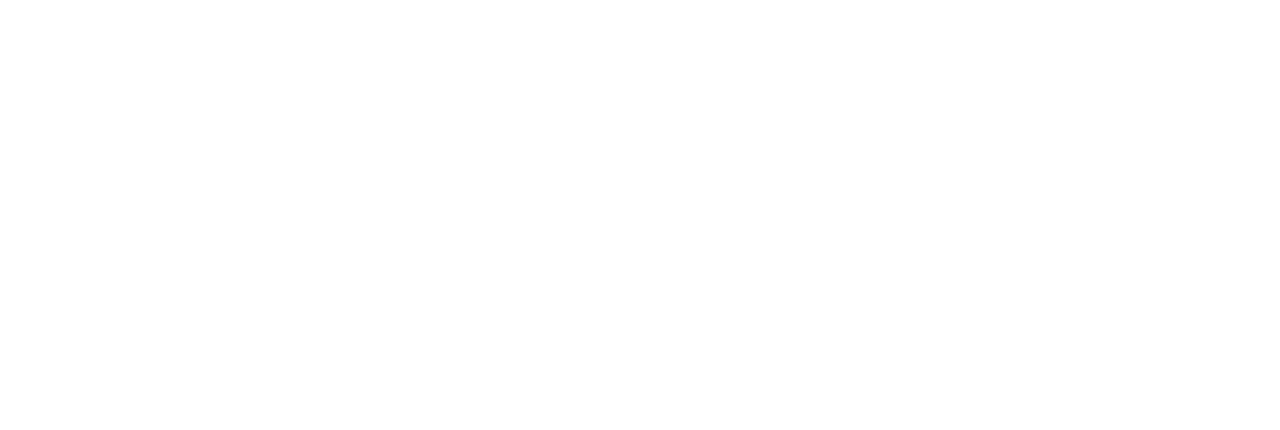
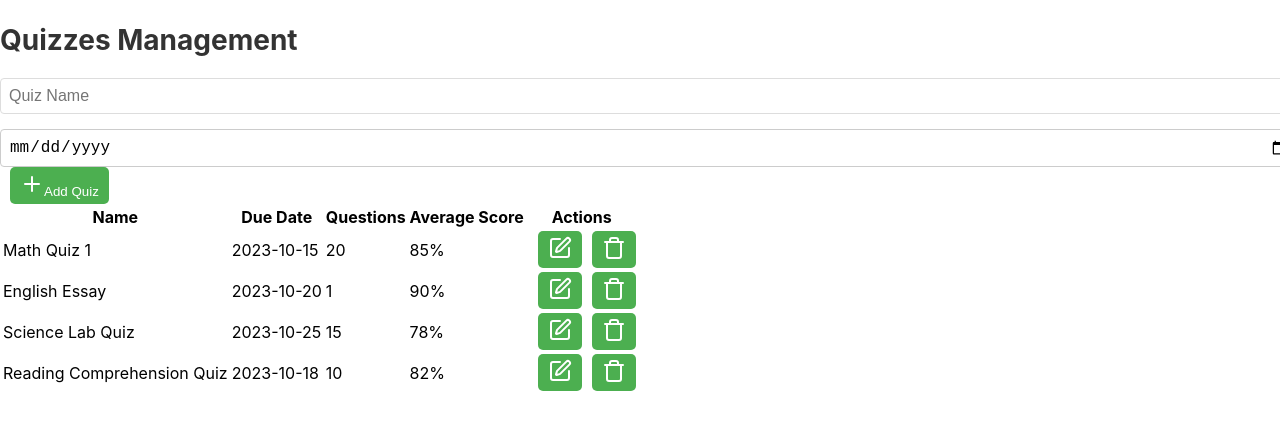
Before and after one commit to monicamuyama/little-learners, a React (Create React App) app in the folder client/: page /teacher/quizzes-management in a window 1280 px wide. Before the commit this address had no page. Shown: the top 430 px of the page. Built offline with nearby package versions, Linux system fonts and the light colour scheme.

Commit message:
Added the Quiz Management Page

```diff
--- a/client/package.json
+++ b/client/package.json
@@ -7,6 +7,7 @@
     "@testing-library/react": "^13.4.0",
     "@testing-library/user-event": "^13.5.0",
     "client": "file:",
+    "lucide-react": "^0.456.0",
     "react": "^18.3.1",
     "react-calendar": "^5.1.0",
     "react-dom": "^18.3.1",
--- a/client/src/App.js
+++ b/client/src/App.js
@@ -20,6 +20,8 @@
 import TeacherBooks from './parent/TeacherBooks.js';
 import TeacherReviews from './parent/TeacherReviews.js';
 import ParentTeacherMessaging from './parent/ParentTeacherMessaging.js';
+// Importing the QuizzesManagement component for the quizzes management section
+import QuizzesManagement from './TeacherDashboard/Components/QuizzesManagement';
 
 function App() {
   return (
@@ -45,7 +47,8 @@
       <Route path="/TeacherReviews" element={<TeacherReviews />} />
       <Route path="/ParentTeacherMessaging" element={<ParentTeacherMessaging />} />
 
-
+      {/* New route for the Quizzes Management section in the Teacher Dashboard */}
+      <Route path="/teacher/quizzes-management" element={<QuizzesManagement />} /> {/* New route for managing quizzes */}
 
 
 
--- /dev/null
+++ b/client/src/TeacherDashboard/Components/QuizzesManagement.js
@@ -0,0 +1,118 @@
+import React, { useState } from 'react';
+import { PlusIcon, EditIcon, TrashIcon } from 'lucide-react';
+
+const QuizzesManagement = () => {
+  const [quizzes, setQuizzes] = useState([
+    { name: 'Math Quiz 1', dueDate: '2023-10-15', numQuestions: 20, avgScore: 85 },
+    { name: 'English Essay', dueDate: '2023-10-20', numQuestions: 1, avgScore: 90 },
+    { name: 'Science Lab Quiz', dueDate: '2023-10-25', numQuestions: 15, avgScore: 78 },
+    { name: 'Reading Comprehension Quiz', dueDate: '2023-10-18', numQuestions: 10, avgScore: 82 },
+  ]);
+
+  const [newQuiz, setNewQuiz] = useState({
+    name: '',
+    dueDate: '',
+    numQuestions: 0,
+    avgScore: 0,
+  });
+
+  const handleQuizAdd = () => {
+    if (newQuiz.name.trim() !== '') {
+      setQuizzes([...quizzes, newQuiz]);
+      setNewQuiz({
+        name: '',
+        dueDate: '',
+        numQuestions: 0,
+        avgScore: 0,
+      });
+    }
+  };
+
+  const handleQuizEdit = (index, updates) => {
+    const updatedQuizzes = [...quizzes];
+    updatedQuizzes[index] = { ...updatedQuizzes[index], ...updates };
+    setQuizzes(updatedQuizzes);
+  };
+
+  const handleQuizDelete = (index) => {
+    const updatedQuizzes = [...quizzes];
+    updatedQuizzes.splice(index, 1);
+    setQuizzes(updatedQuizzes);
+  };
+
+  return (
+    <div className="bg-white shadow-lg rounded-lg p-6">
+      <h2 className="text-2xl font-bold mb-4">Quizzes Management</h2>
+      <div className="space-y-4">
+        <div className="flex items-center space-x-4">
+          <input
+            type="text"
+            value={newQuiz.name}
+            onChange={(e) => setNewQuiz({ ...newQuiz, name: e.target.value })}
+            className="flex-1 px-4 py-2 rounded-lg border border-gray-300 focus:outline-none focus:ring focus:border-blue-500"
+            placeholder="Quiz Name"
+          />
+          <input
+            type="date"
+            value={newQuiz.dueDate}
+            onChange={(e) => setNewQuiz({ ...newQuiz, dueDate: e.target.value })}
+            className="px-4 py-2 rounded-lg border border-gray-300 focus:outline-none focus:ring focus:border-blue-500"
+          />
+          <button
+            onClick={handleQuizAdd}
+            className="bg-blue-500 hover:bg-blue-600 text-white font-medium py-2 px-4 rounded-lg flex items-center space-x-2"
+          >
+            <PlusIcon className="h-5 w-5" />
+            <span>Add Quiz</span>
+          </button>
+        </div>
+        <div className="overflow-x-auto">
+          <table className="w-full table-auto">
+            <thead>
+              <tr className="bg-gray-100">
+                <th className="px-4 py-2 text-left">Name</th>
+                <th className="px-4 py-2 text-left">Due Date</th>
+                <th className="px-4 py-2 text-left">Questions</th>
+                <th className="px-4 py-2 text-left">Average Score</th>
+                <th className="px-4 py-2 text-left">Actions</th>
+              </tr>
+            </thead>
+            <tbody>
+              {quizzes.map((quiz, index) => (
+                <tr key={index} className="border-b">
+                  <td className="px-4 py-2">{quiz.name}</td>
+                  <td className="px-4 py-2">{quiz.dueDate}</td>
+                  <td className="px-4 py-2">{quiz.numQuestions}</td>
+                  <td className="px-4 py-2">{quiz.avgScore}%</td>
+                  <td className="px-4 py-2 flex space-x-2">
+                    <button
+                      onClick={() =>
+                        handleQuizEdit(index, {
+                          name: 'Edited Quiz',
+                          dueDate: '2023-11-01',
+                          numQuestions: 25,
+                          avgScore: 88,
+                        })
+                      }
+                      className="text-yellow-500 hover:text-yellow-700 focus:outline-none"
+                    >
+                      <EditIcon className="h-5 w-5" />
+                    </button>
+                    <button
+                      onClick={() => handleQuizDelete(index)}
+                      className="text-red-500 hover:text-red-700 focus:outline-none"
+                    >
+                      <TrashIcon className="h-5 w-5" />
+                    </button>
+                  </td>
+                </tr>
+              ))}
+            </tbody>
+          </table>
+        </div>
+      </div>
+    </div>
+  );
+};
+
+export default QuizzesManagement;
```
Also changed, not shown: 1 other file (tests, documents, lock files or other folders).
